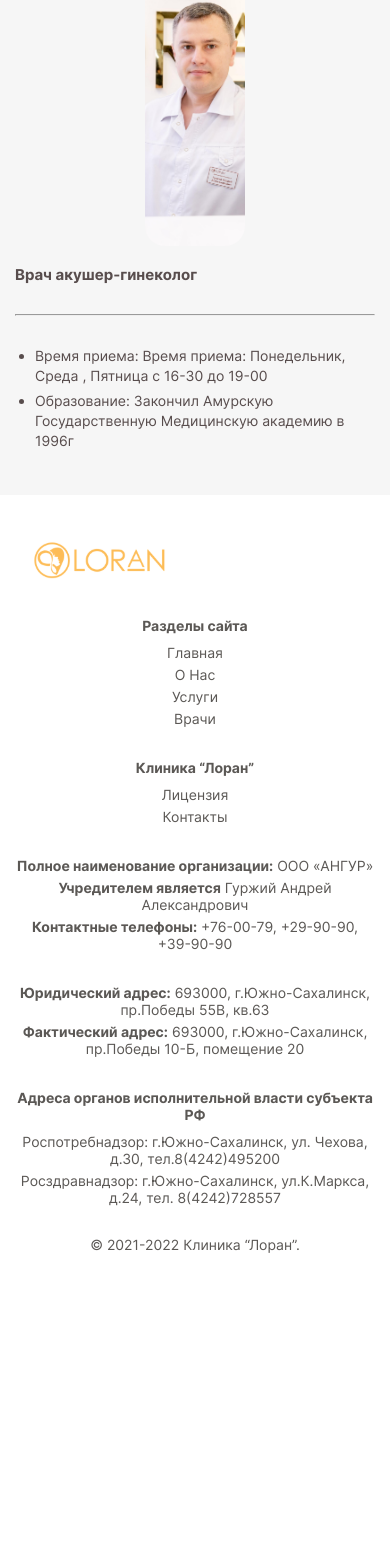
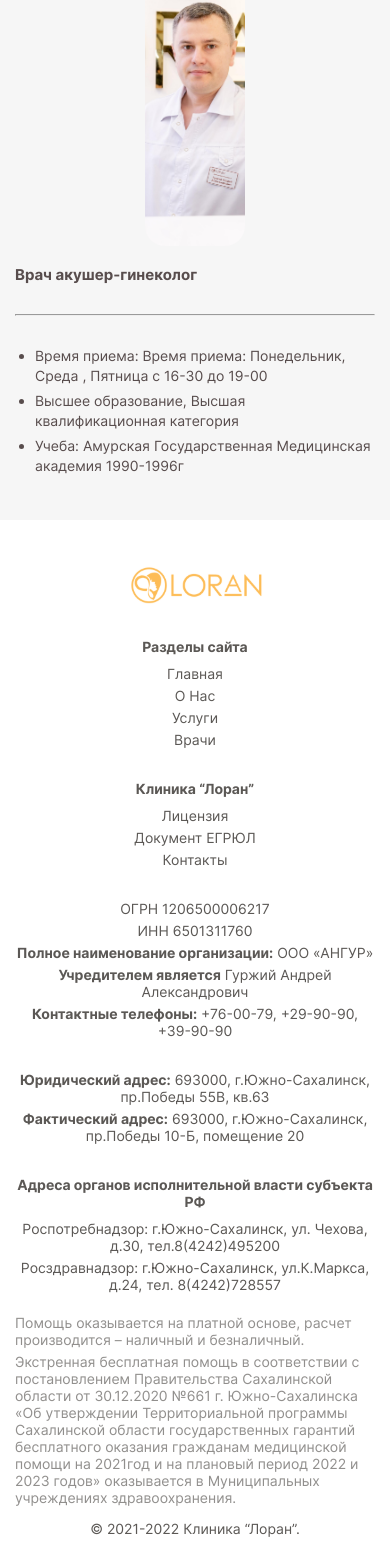
Before and after one commit to evilya2505/loran-frontend, a React (Create React App) app: page /gurzhiy-andrey-alexandrovich in a window 390 px wide. Shown: the part 235-1803 px from the top of the page. Before the commit the page ends 1532 px from the top, so only its background shows below. Built offline with nearby package versions, Linux system fonts and the light colour scheme.

Commit message:
feat: add information 2

```diff
--- a/src/blocks/contacts.css
+++ b/src/blocks/contacts.css
@@ -116,6 +116,14 @@
   }
 }
 
+@media screen and (max-width: 600px) {
+  .contacts__info-phone-nums{
+    display: flex;
+    flex-direction: column;
+  }
+
+}
+
 @media screen and (max-width: 428px) {
   .contacts__iframe {
     width: 300px;
--- a/src/blocks/footer.css
+++ b/src/blocks/footer.css
@@ -1,10 +1,12 @@
 .footer {
   max-width: 1140px;
   margin: 0 auto;
-  /* display: flex;
-  justify-content: space-between; */
   border-bottom: .5 solid red;
   padding: 30px 15px;
+}
+
+.footer__logo {
+  width: 166px;
 }
 
 .footer__content {
@@ -84,6 +86,15 @@
 
 }
 
+.footer__info-text {
+  margin: 5px 0 0;
+  font-weight: normal;
+  font-size: 14px;
+  line-height: 17px;
+  color: #5b5855ab;
+}
+
+
 @media screen and (max-width: 768px) {
   .footer__content {
     flex-direction: column;
@@ -110,6 +121,12 @@
   .footer__credits {
     text-align: center;
   }
+
+  .footer {
+    display: flex;
+    flex-direction: column;
+    align-items: center;
+  }
 }
 
 @media screen and (max-width: 428px) {
--- a/src/blocks/lead.css
+++ b/src/blocks/lead.css
@@ -138,7 +138,7 @@
   .lead__texts {
     width: 90%;
     text-align: center;
-    margin-bottom: 30px;
+    margin: 0 auto 30px;
   }
 
   .lead__img-section {
--- a/src/components/App.js
+++ b/src/components/App.js
@@ -79,21 +79,21 @@ function App() {
           <DoctorPage
             handlePageScroll={handlePageScroll}
             name="Гуржий Андрей Александрович"
-            infoObj={{direction: "Врач акушер-гинеколог", time: "Время приема: Понедельник, Среда , Пятница с 16-30 до 19-00", education:"Закончил Амурскую Государственную Медицинскую академию в 1996г"}}/>
+            infoObj={{direction: "Врач акушер-гинеколог", time: "Время приема: Понедельник, Среда , Пятница с 16-30 до 19-00", education:"Высшее образование, Высшая квалификационная категория", university: "Амурская Государственная Медицинская академия 1990-1996г"}}/>
         </Route>
 
         <Route exact path="/gorbunov-vyacheslav-alexandrovich">
           <DoctorPage
             handlePageScroll={handlePageScroll}
             name="Горбунов Вячеслав Александрович"
-            infoObj={{direction: "Врач ультразвуковой диагностики", time: "Понедельник, Среда , Пятница с 16-30 до 19-00", education:"Закончил Амурскую Государственную Медицинскую академию в 1996г"}}/>
+            infoObj={{direction: "Врач ультразвуковой диагностики", time: "Понедельник, Среда , Пятница с 16-30 до 19-00", education:"Высшее образование", university: "Амурская Государственная Медицинская академия 1990-1996г"}}/>
         </Route>
 
         <Route exact path="/gulevich-evgeniya-alexandrovna">
           <DoctorPage
             handlePageScroll={handlePageScroll}
             name="Гулевич Евгения Александровна"
-            infoObj={{direction: "Врач акушер-гинеколог", time: "Вторник, Четверг с 16-30 до 19-00", education:"Закончил Амурскую Государственную Медицинскую академию в 2012г"}}/>
+            infoObj={{direction: "Врач акушер-гинеколог", time: "Вторник, Четверг с 16-30 до 19-00", education:"Высшее образование. Вторая квалификационная категория", university: "Амурская Государственная Медицинская академия 2006-2012г"}}/>
         </Route>
 
         <Route exact path="/prices">
--- a/src/components/Contacts.js
+++ b/src/components/Contacts.js
@@ -22,14 +22,17 @@ function Contacts({ handleMenuEl }) {
             <div className="contacts__info-item">
               <img src={locationPath} className="contacts__info-icon" alt="иконка локация"/>
               <h4 className="contacts__info-title">Адрес:</h4>
-              <p className="contacts__info-subtitle">пр.Победы, 106</p>
+              <p className="contacts__info-subtitle">пр.Победы 10-Б</p>
             </div>
             <div className="contacts__info-item">
               <img src={phonePath} className="contacts__info-icon" alt="иконка телефона"/>
               <h4 className="contacts__info-title">Номерa телефона:</h4>
-              <a href="tel:8 (94242) 76 00 79" className="contacts__info-subtitle contacts__info-phone">8 (94242) 76 00 79, </a>
-              <a href="tel:+29-90-90" className="contacts__info-subtitle contacts__info-phone">+ 29-90-90, </a>
-              <a href="tel:+39-90-90" className="contacts__info-subtitle contacts__info-phone">+ 39-90-90</a>
+              <div className="contacts__info-phone-nums">
+                <a href="tel:8 (94242) 76 00 79" className="contacts__info-subtitle contacts__info-phone">8 (4242) 76 00 79, </a>
+                <a href="tel:+29-90-90" className="contacts__info-subtitle contacts__info-phone">+ 29-90-90, </a>
+                <a href="tel:+39-90-90" className="contacts__info-subtitle contacts__info-phone">+ 39-90-90</a>
+              </div>
+
             </div>
             <div className="contacts__info-item">
               <img className="contacts__info-icon" alt="иконка инстаграма" src={instagramIcon} />
--- a/src/components/DoctorPage.js
+++ b/src/components/DoctorPage.js
@@ -44,7 +44,8 @@ function DoctorPage( { handlePageScroll, name, infoObj } ) {
 
               <ul className="doctor-content__list">
                 <li className="doctor-content__list-item">Время приема: {infoObj.time}</li>
-                <li className="doctor-content__list-item">Образование: {infoObj.education}</li>
+                <li className="doctor-content__list-item">{infoObj.education}</li>
+                <li className="doctor-content__list-item">Учеба: {infoObj.university}</li>
               </ul>
             </div>
           </section>
--- a/src/components/Footer.js
+++ b/src/components/Footer.js
@@ -1,9 +1,19 @@
 import logoPath from '../images/logo.svg';
 import license from '../images/Лицензия.pdf';
+import document from '../images/Документ_ЕГРЮЛ.pdf';
 
 function Footer(props) {
-  function openWindow() {
-    window.open(license);
+  function openWindow(doc) {
+    switch (doc) {
+      case "license":
+        window.open(license);
+        break;
+      case "document":
+        window.open(document);
+        break;
+      default:
+        break;
+    }
   }
 
   return (
@@ -13,6 +23,8 @@ function Footer(props) {
         <div className='footer__content'>
           <div className="footer__left-section">
             <ul className="footer__list">
+              <li className="footer__list-item">ОГРН 1206500006217</li>
+              <li className="footer__list-item">ИНН 6501311760</li>
               <li className="footer__list-item"><span className='footer__list-item_type_bold'>Полное наименование организации:</span> ООО «АНГУР»</li>
               <li className="footer__list-item"><span className='footer__list-item_type_bold'>Учредителем является</span> Гуржий Андрей Александрович</li>
               <li className="footer__list-item"><span className='footer__list-item_type_bold'>Контактные телефоны:</span> +76-00-79, +29-90-90, +39-90-90</li>
@@ -30,7 +42,6 @@ function Footer(props) {
               <li className="footer__list-item"><a className="footer__list-link" href="./#about-us">Росздравнадзор: г.Южно-Сахалинск,  ул.К.Маркса, д.24, тел. 8(4242)728557</a></li>
             </ul>
 
-            <p className="footer__credits">&copy; 2021-2022 Клиника “Лоран”.</p>
           </div>
 
           <div className="footer__right-section">
@@ -44,31 +55,19 @@ function Footer(props) {
 
             <ul className="footer__list">
               <h3 className="footer__list-title">Клиника “Лоран”</h3>
-              <li className="footer__list-item"><a className="footer__list-link" href="./" onClick={openWindow}>Лицензия</a></li>
+              <li className="footer__list-item"><a className="footer__list-link" href="./" onClick={() => {openWindow("license")}}>Лицензия</a></li>
+              <li className="footer__list-item"><a className="footer__list-link" href="./" onClick={() => {openWindow("document")}}>Документ ЕГРЮЛ</a></li>
               <li className="footer__list-item"><a className="footer__list-link" href="./#contacts">Контакты</a></li>
             </ul>
           </div>
         </div>
+
+        <p className="footer__info-text">Помощь оказывается на платной основе, расчет производится – наличный и безналичный.</p>
+
+        <p className="footer__info-text">Экстренная бесплатная помощь в соответствии с постановлением Правительства Сахалинской области от 30.12.2020 №661 г. Южно-Сахалинска «Об утверждении Территориальной  программы Сахалинской области государственных гарантий бесплатного оказания гражданам медицинской помощи на 2021год и на плановый период 2022  и 2023 годов» оказывается в Муниципальных учреждениях здравоохранения.</p>
+
+        <p className="footer__credits">&copy; 2021-2022 Клиника “Лоран”.</p>
       </footer>
-      {/* <div className="footer-info-wrapper"> */}
-        {/* <div className="footer__hr-wrapper"><hr className="footer__hr hr"/></div>
-
-        <div className="footer-info">
-
-          <ul className="footer__list">
-            <li className="footer__list-item"><span className='footer__list-item_type_bold'>Полное наименование организации:</span> ООО «АНГУР»</li>
-            <li className="footer__list-item"><span className='footer__list-item_type_bold'>Учредителем является</span> Гуржий Андрей Александрович</li>
-            <li className="footer__list-item"><span className='footer__list-item_type_bold'>Контактные телефоны:</span> +76-00-79, +29-90-90, +39-90-90</li>
-          </ul>
-
-          <ul className="footer__list">
-            <li className="footer__list-item"><span className='footer__list-item_type_bold'>Юридический адрес:</span> 693000, г.Южно-Сахалинск, пр.Победы 55В, кв.63</li>
-            <li className="footer__list-item"><span className='footer__list-item_type_bold'>Фактический адрес:</span> 693000, г.Южно-Сахалинск, пр.Победы 10-Б, помещение 20</li>
-          </ul>
-
-          <p className="footer__credits">&copy; 2021-2022 Клиника “Лоран”.</p>
-        </div> */}
-      {/* </div> */}
     </>
 
   )
--- a/src/components/Lead.js
+++ b/src/components/Lead.js
@@ -14,7 +14,7 @@ function Lead(props) {
             <p className="lead__subtitle">
               Телефон для записи:
             </p>
-            <a href="tel:8 (94242) 76 00 79" className="lead__phone-number">8 (94242) 76 00 79</a>
+            <a href="tel:8 (94242) 76 00 79" className="lead__phone-number">8 (4242) 76 00 79</a>
             <a href="tel:+39-90-90" className="lead__phone-number">+39-90-90</a>
             <a href="tel:+29-90-90" className="lead__phone-number">+29-90-90</a>
           </div>
```
Also changed, not shown: 1 other file (tests, documents, lock files or other folders).
